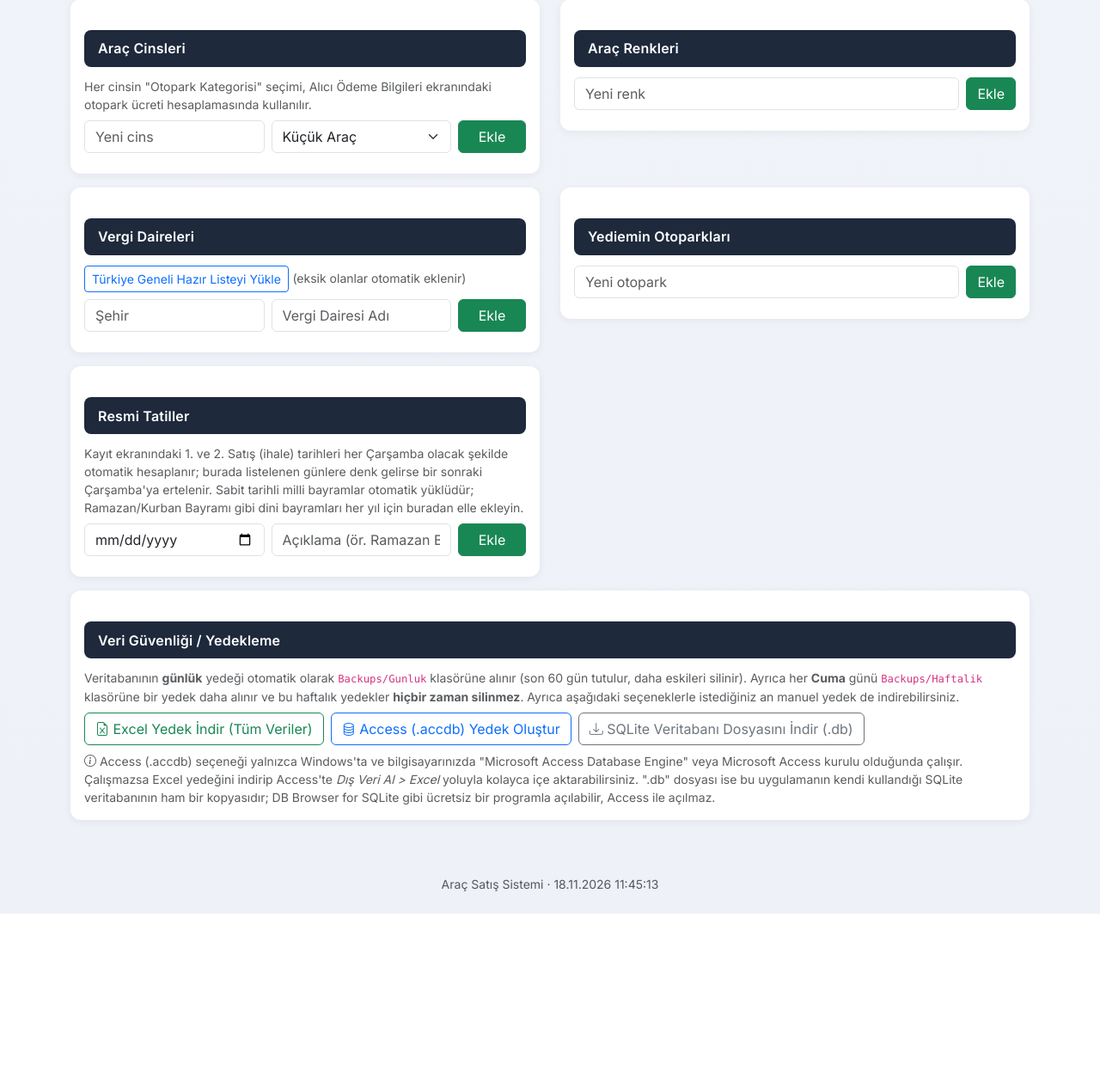
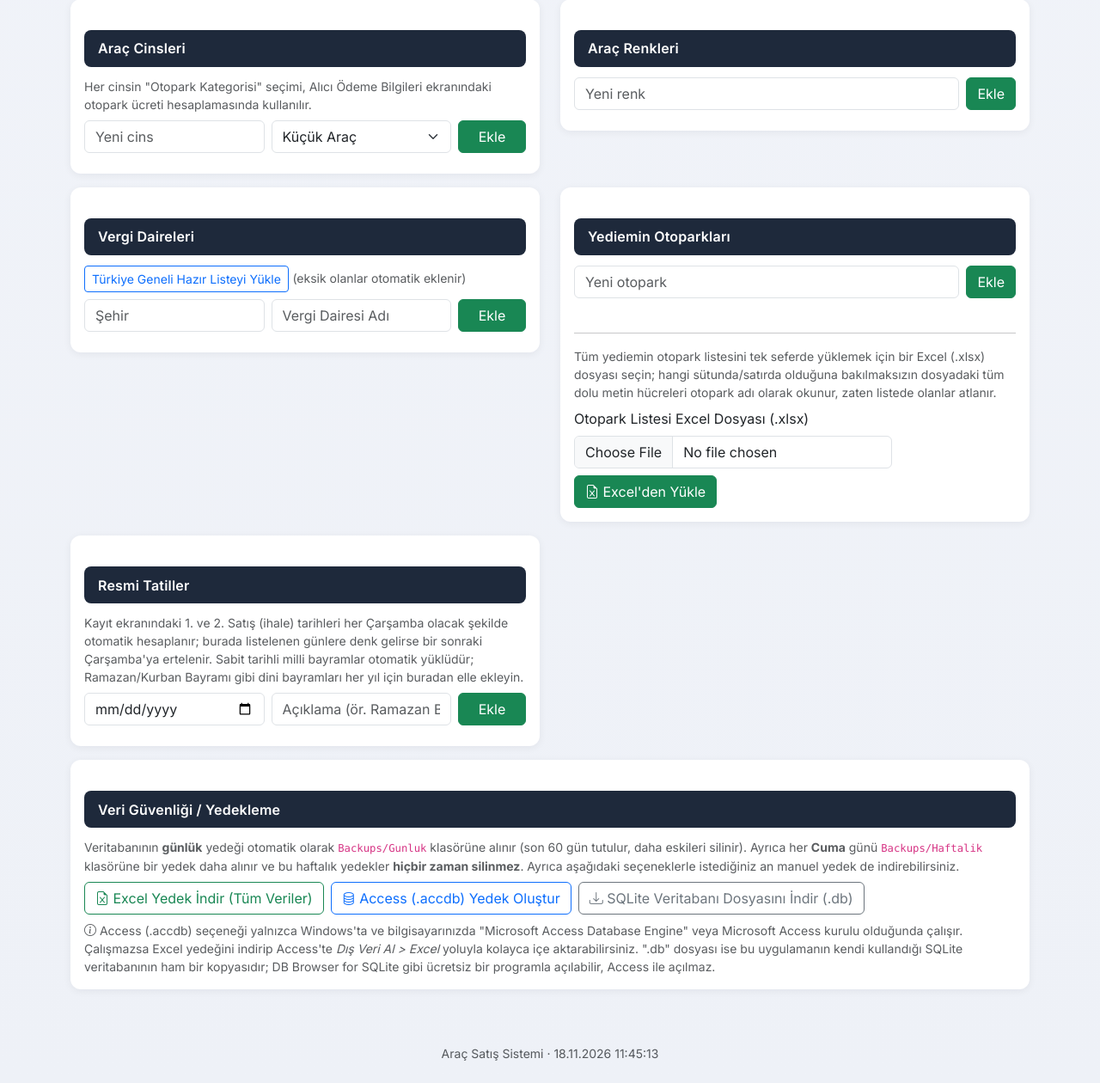
Before and after one commit to gokhankilic06/GitHubTest, an ASP.NET Core app: page /Ayarlar in a window 1280 px wide. Shown: the part 2396-3656 px from the top of the page at 86% size. Before the commit the page ends 3459 px from the top, so only its background shows below. Run offline with ASP.NET Core 8, Linux system fonts and the light colour scheme; the project's own start-up code is not run, and a stand-in starts its controllers and pages; some libraries are stand-ins or nearby versions.

Commit message:
Çekici bedeli seçmeli liste, otopark toplu yükleme, komisyon serbest tarih ve tüm kayıtlar butonu ekle
- Alıcı Ödeme Bilgileri'ndeki "Çekici Bedeli" artık serbest sayı girişi değil, araç
  grubuna göre Güncellemeler'deki 4 sabit tutardan seçilen bir açılır liste; dosyanın
  kendi kategorisi otomatik seçili gelir.
- Yazışma (ve aynı hesaplamayı kullanan Araç Satış Kararı) belgelerinde çekici ücreti,
  Alıcı Ödeme Bilgileri henüz doldurulmamışsa her zaman 0 TL görünüyordu; artık dosyada
  "Çekici Var" işaretliyse araç grubunun sabit ücreti kullanılıyor.
- Güncellemeler ekranına, Excel'den toplu otopark listesi yükleme eklendi (Satış
  Takvimi'nin Excel yükleme deseniyle aynı mantık).
- Komisyon İşlemleri'nde Satış Tarihi artık yalnızca Satış Takvimi'ndeki günlerden
  seçilebiliyordu; Pazarlık ve 6183/86 Tek Satış'ın (bunların aksine) sabit bir takvim
  tarihi olmadığından, bu iki tür seçilince serbest bir tarih seçici gösteriliyor.
- Kayıt İşlemleri (Dosya/Create) ekranına "Tüm Kayıtlar" butonu eklendi; filtresiz tam
  dosya listesine (Dosya/Index, zaten varsayılan olarak tüm kayıtları gösteriyor) doğrudan
  erişim sağlar.

Co-Authored-By: Claude Sonnet 5 <noreply@anthropic.com>
Claude-Session: https://claude.ai/code/session_01CHkmVnLeG69vXfbLW8G5pa

```diff
--- a/AracSatisSistemi/Controllers/AyarlarController.cs
+++ b/AracSatisSistemi/Controllers/AyarlarController.cs
@@ -3,6 +3,7 @@ using Microsoft.AspNetCore.Mvc;
 using Microsoft.EntityFrameworkCore;
 using AracSatisSistemi.Data;
 using AracSatisSistemi.Models;
+using ClosedXML.Excel;
 
 namespace AracSatisSistemi.Controllers
 {
@@ -248,6 +249,70 @@ namespace AracSatisSistemi.Controllers
         public async Task<IActionResult> OtoparkEkle(string ad)
         {
             if (!string.IsNullOrWhiteSpace(ad)) { _db.Otoparklar.Add(new OtoparkKaydi { Ad = ad.Trim() }); await _db.SaveChangesAsync(); }
+            return RedirectToAction(nameof(Index));
+        }
+
+        // POST: /Ayarlar/OtoparkExcelYukle - Excel (.xlsx) dosyasındaki tüm hücrelerden
+        // (hangi sütunda/satırda olduğuna bakılmaksızın) dolu metin hücrelerini otopark adı
+        // olarak okuyup listeye ekler; zaten kayıtlı olanlar (büyük/küçük harf farkı
+        // gözetmeksizin) atlanır. Satış Takvimi'nin Excel yükleme mantığıyla aynı yaklaşım.
+        [HttpPost, ValidateAntiForgeryToken]
+        public async Task<IActionResult> OtoparkExcelYukle(IFormFile dosya)
+        {
+            if (dosya == null || dosya.Length == 0)
+            {
+                TempData["Hata"] = "Lütfen bir Excel (.xlsx) dosyası seçin.";
+                return RedirectToAction(nameof(Index));
+            }
+
+            var bulunanAdlar = new List<string>();
+            try
+            {
+                using var stream = dosya.OpenReadStream();
+                using var wb = new XLWorkbook(stream);
+                foreach (var ws in wb.Worksheets)
+                {
+                    var kullanilanAlan = ws.RangeUsed();
+                    if (kullanilanAlan == null) continue;
+                    foreach (var hucre in kullanilanAlan.CellsUsed())
+                    {
+                        // Sıra no sütunu gibi salt sayısal hücreler otopark adı olamayacağından atlanır.
+                        if (hucre.DataType == XLDataType.Number) continue;
+                        var metin = hucre.GetString().Trim();
+                        if (!string.IsNullOrWhiteSpace(metin) && metin.Length <= 200)
+                        {
+                            bulunanAdlar.Add(metin);
+                        }
+                    }
+                }
+            }
+            catch (Exception ex)
+            {
+                TempData["Hata"] = "Excel dosyası okunamadı: " + ex.Message;
+                return RedirectToAction(nameof(Index));
+            }
+
+            if (bulunanAdlar.Count == 0)
+            {
+                TempData["Hata"] = "Excel dosyasında okunabilir bir otopark adı bulunamadı.";
+                return RedirectToAction(nameof(Index));
+            }
+
+            var mevcutlar = (await _db.Otoparklar.Select(o => o.Ad).ToListAsync())
+                .ToHashSet(StringComparer.OrdinalIgnoreCase);
+            var eklenecekler = bulunanAdlar
+                .Distinct(StringComparer.OrdinalIgnoreCase)
+                .Where(ad => !mevcutlar.Contains(ad))
+                .Select(ad => new OtoparkKaydi { Ad = ad })
+                .ToList();
+
+            if (eklenecekler.Count > 0)
+            {
+                _db.Otoparklar.AddRange(eklenecekler);
+                await _db.SaveChangesAsync();
+            }
+            TempData["Basari"] = $"{eklenecekler.Count} yeni otopark eklendi" +
+                (bulunanAdlar.Count - eklenecekler.Count > 0 ? $" ({bulunanAdlar.Count - eklenecekler.Count} tanesi zaten kayıtlı olduğundan atlandı)." : ".");
             return RedirectToAction(nameof(Index));
         }
 
--- a/AracSatisSistemi/Views/Ayarlar/Index.cshtml
+++ b/AracSatisSistemi/Views/Ayarlar/Index.cshtml
@@ -376,7 +376,7 @@
                 <input class="form-control" name="ad" placeholder="Yeni otopark" required />
                 <button class="btn btn-success">Ekle</button>
             </form>
-            <ul class="list-group">
+            <ul class="list-group mb-3">
                 @foreach (var o in otoparklar)
                 {
                     <li class="list-group-item d-flex justify-content-between align-items-center">
@@ -389,6 +389,22 @@
                     </li>
                 }
             </ul>
+            <hr />
+            <p class="text-muted small mb-2">
+                Tüm yediemin otopark listesini tek seferde yüklemek için bir Excel (.xlsx) dosyası
+                seçin; hangi sütunda/satırda olduğuna bakılmaksızın dosyadaki tüm dolu metin
+                hücreleri otopark adı olarak okunur, zaten listede olanlar atlanır.
+            </p>
+            <form asp-action="OtoparkExcelYukle" method="post" enctype="multipart/form-data" class="row g-2 align-items-end">
+                @Html.AntiForgeryToken()
+                <div class="col-auto">
+                    <label class="form-label">Otopark Listesi Excel Dosyası (.xlsx)</label>
+                    <input class="form-control" type="file" name="dosya" accept=".xlsx" required />
+                </div>
+                <div class="col-auto">
+                    <button class="btn btn-success"><i class="bi bi-file-earmark-excel"></i> Excel'den Yükle</button>
+                </div>
+            </form>
         </div>
     </div>
 
--- a/AracSatisSistemi/Views/Dosya/Create.cshtml
+++ b/AracSatisSistemi/Views/Dosya/Create.cshtml
@@ -14,6 +14,7 @@
         <p class="text-muted mb-0">Dosya numarası kayıt tamamlandıktan sonra sistem tarafından otomatik üretilir.</p>
     </div>
     <div class="d-flex gap-2 no-print">
+        <a asp-action="Index" class="btn btn-outline-dark"><i class="bi bi-list-ul"></i> Tüm Kayıtlar</a>
         <button type="button" class="btn btn-outline-secondary" onclick="window.print()"><i class="bi bi-printer"></i> Yazdır</button>
         <button type="button" class="btn btn-outline-success" onclick="excelOlarakAktar()"><i class="bi bi-file-earmark-excel"></i> Excel'e Aktar</button>
     </div>
```
Also changed, not shown: AracSatisSistemi/Data/SatisMaliOzetHesaplayici.cs (+10 -0 lines), AracSatisSistemi/Views/AliciOdeme/Gir.cshtml (+30 -5 lines), AracSatisSistemi/Views/Komisyon/Index.cshtml (+25 -2 lines).
